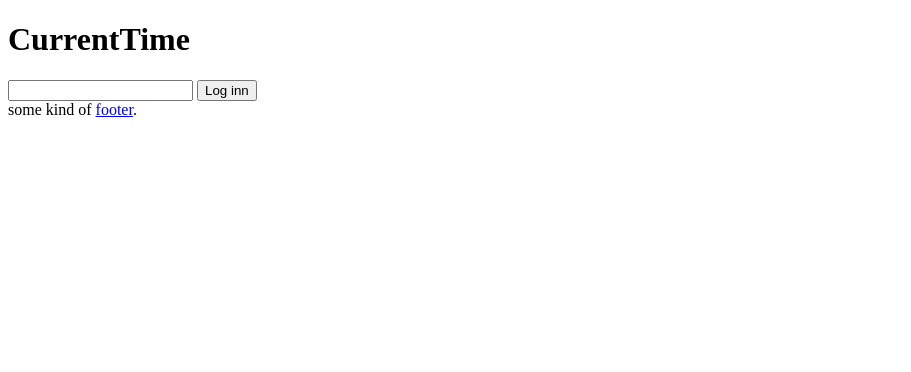
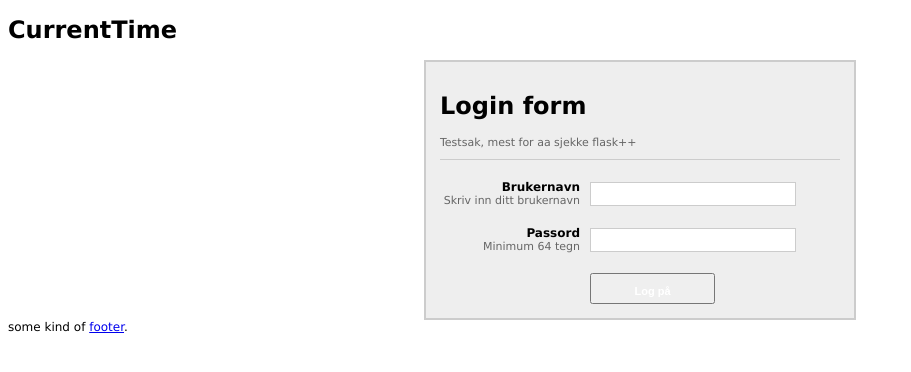
Before and after one commit to bergheim/ct, a Flask app: template templates/login.html in a window 1280 px wide. Shown: the top 372 px of the page, without its empty margins (0-911 px from the left). Run offline with Flask 2, Linux system fonts and the light colour scheme; the template is opened without the code that fills it, so the values that code supplies are empty; parts of the project's set-up code (start-up, migrations or seed data) failed here and were passed over; some libraries are stand-ins or nearby versions.

Commit message:
Added a basic login form using WTForms.
Basic server-side validation but no error messages yet.

```diff
--- a/run.py
+++ b/run.py
@@ -2,6 +2,7 @@
 
 from flask import Flask, request, session, g, redirect, url_for, \
      abort, render_template, flash
+from flaskext.wtf import Form, TextField, Required, validators
 import ConfigParser
 app = Flask(__name__)
 
@@ -22,10 +23,12 @@ class MethodRewriteMiddleware(object):
                 method = method.encode('ascii', 'replace')
                 environ['REQUEST_METHOD'] = method
         return self.app(environ, start_response)
-
 class User(object):
     def __init__(self, name = None):
         self.name = name
+
+class UserForm(Form):
+    username = TextField(u'Username', [validators.Length(min=4, max=25)])
 
 class Hours(object):
     def __init__(self, id = None, name = None):
@@ -46,15 +49,17 @@ def hello_world():
 
 @app.route('/login', methods=['GET','POST'])
 def login():
-    if request.method == 'GET':
-        return render_template('login.html')
+    form = UserForm()
+    if request.method == 'POST' and form.validate():
+        user = User(form.username.data)
+        flash('Login OK')
+        return redirect(url_for('test'))
 
-    return render_template('test.html')
+    return render_template('login.html', form=form)
 
 @app.route('/hours', methods=['GET'])
 def hours_list():
     pass
-
 
 @app.route('/test')
 def hello_test():
--- a/static/style.css
+++ b/static/style.css
@@ -1,3 +1,68 @@
 h1 {
 font-size: 2em;
 }
+
+
+
+body{
+    font-family:"Lucida Grande", "Lucida Sans Unicode", Verdana, Arial, Helvetica, sans-serif;
+    font-size:12px;
+}
+.spacer{clear:both; height:1px;}
+.myform{
+    margin:0 auto;
+    width:400px;
+    padding:14px;
+}
+
+/* ----------- stylized ----------- */
+#stylized{
+    border:solid 2px #ccc;
+    background:#eee;
+}
+#stylized h2 {
+    font-size:14px;
+    font-weight:bold;
+    margin-bottom:8px;
+}
+#stylized p{
+    font-size:11px;
+    color:#666666;
+    margin-bottom:20px;
+    border-bottom:solid 1px #ccc;
+    padding-bottom:10px;
+}
+#stylized label{
+    display:block;
+    font-weight:bold;
+    text-align:right;
+    width:140px;
+    float:left;
+}
+#stylized .small{
+    color:#666666;
+    display:block;
+    font-size:11px;
+    font-weight:normal;
+    text-align:right;
+    width:140px;
+}
+#stylized input{
+    float:left;
+    font-size:12px;
+    padding:4px 2px;
+    border:solid 1px #ccc;
+    width:200px;
+    margin:2px 0 20px 10px;
+}
+#stylized button{
+    clear:both;
+    margin-left:150px;
+    width:125px;
+    height:31px;
+    text-align:center;
+    line-height:31px;
+    color:#FFFFFF;
+    font-size:11px;
+    font-weight:bold;
+}
--- a/templates/login.html
+++ b/templates/login.html
@@ -2,9 +2,27 @@
 {% block title %}Login{% endblock %}
 
 {% block content %}
-<form action="/login" method="post">
-<input type="text" name="username" value="" />
-<input type="submit" name="submit" value="Log inn" />
-</form>
+
+<div id="stylized" class="myform">
+    <form id="form" name="form" method="post" action="/login">
+        {{ form.hidden_tag() }}
+        <h1>Login form</h1>
+        <p>Testsak, mest for aa sjekke flask++</p>
+
+        <label>Brukernavn
+            <span class="small">Skriv inn ditt brukernavn</span>
+        </label>
+        <input type="text" name="username" id="username" />
+
+        <label>Passord
+            <span class="small">Minimum 64 tegn</span>
+        </label>
+        <input type="text" name="password" id="password" />
+
+        <div class="spacer"></div>
+        <button type="submit">Log på</button>
+
+    </form>
+</div>
 
 {% endblock %}
```
